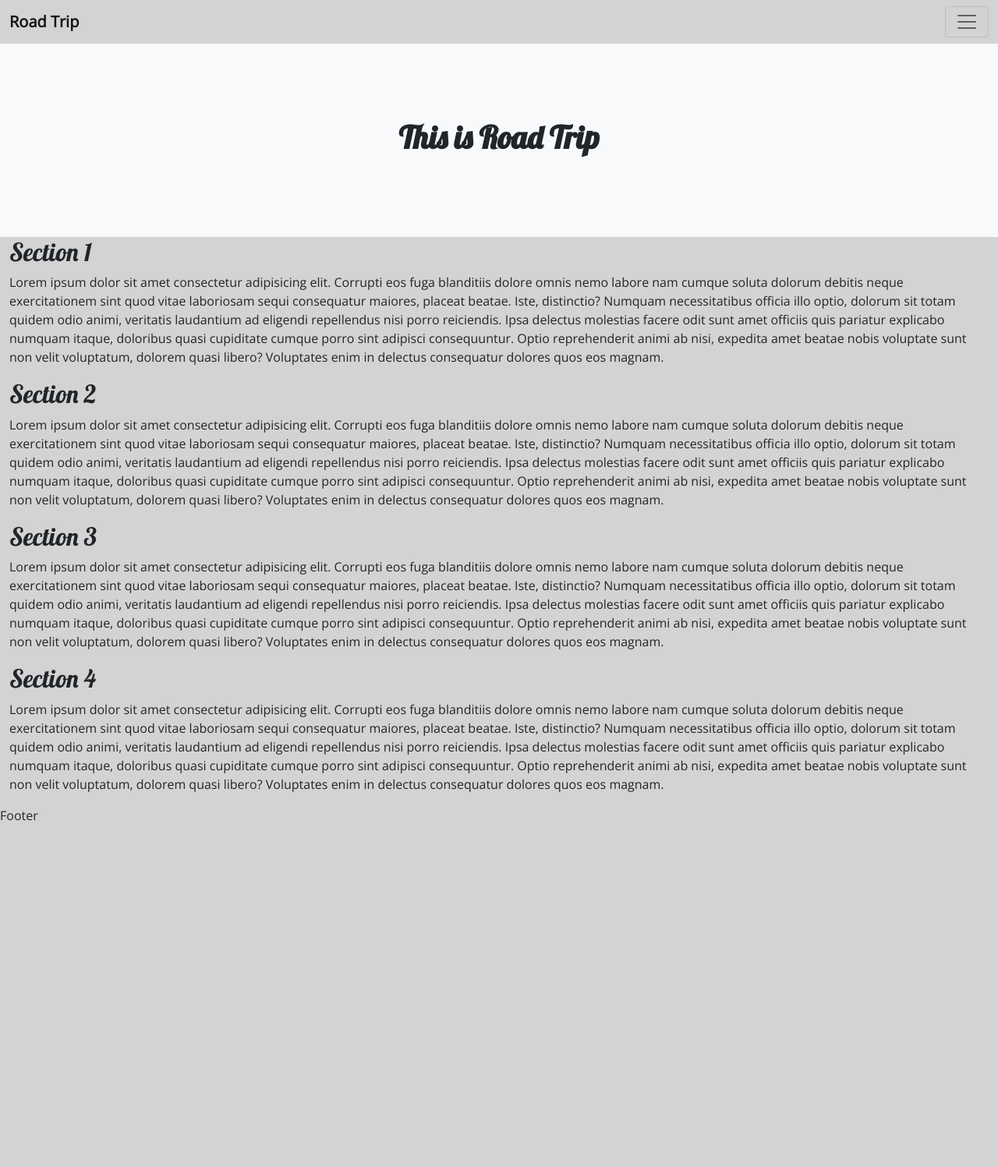
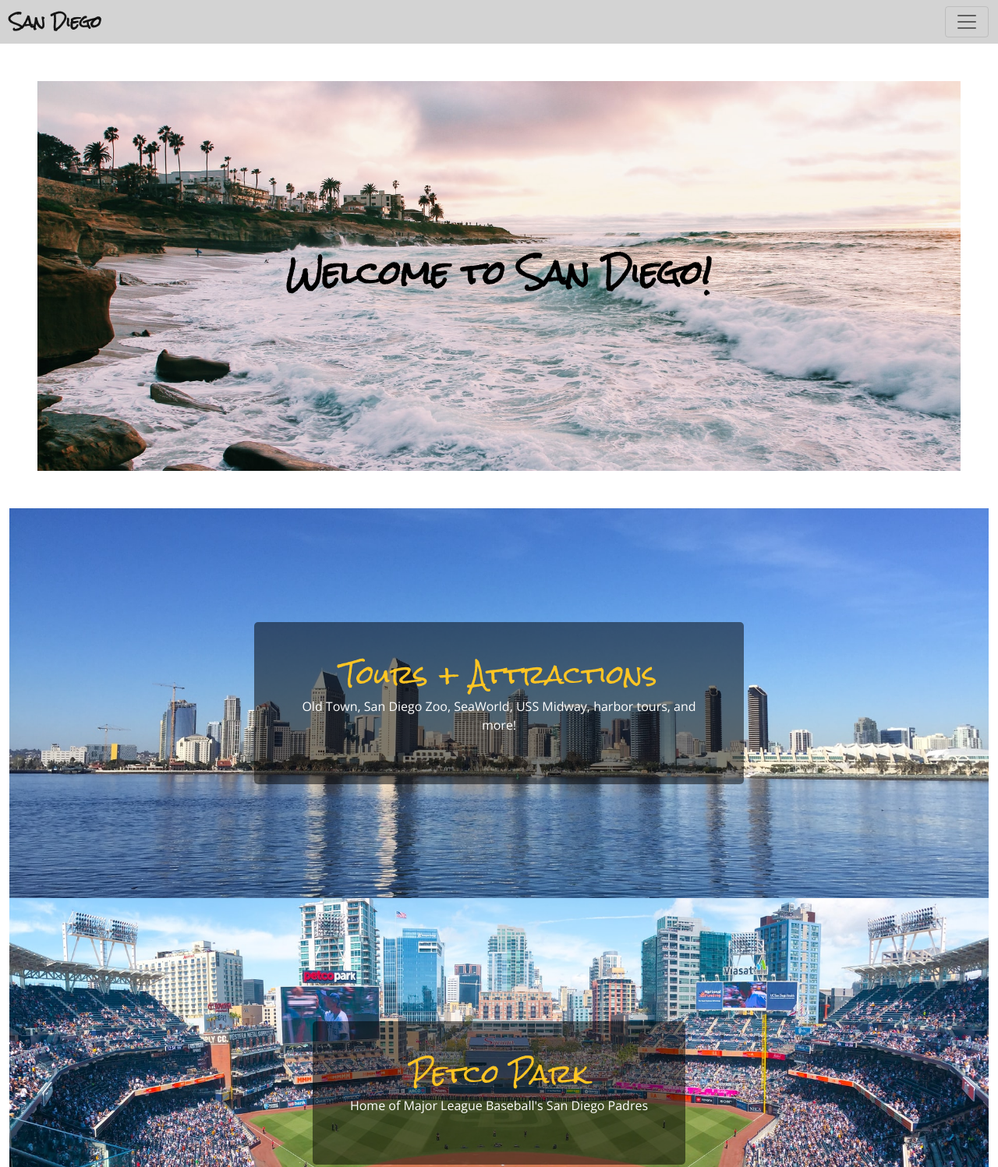
Before and after one commit to tborba1/parallax-practice, a plain HTML site: page index.html in a window 1280 px wide. Shown: the top 1497 px of the page at 78% size. Before the commit the page ends 1058 px from the top, so only its background shows below. Drawn offline with nearby package versions, Linux system fonts and the light colour scheme.

Commit message:
feat: updated navbar, jumbotron, sections, basic footer

```diff
--- a/css/style.css
+++ b/css/style.css
@@ -1,30 +1,96 @@
 body {
-    background-color: lightgray;
     font-family: 'Open Sans', sans-serif;
 }
 
-h1 {
-    font-family: 'Lobster', cursive;
+.navbar {
+    background-color: lightgray;
 }
 
-h2 {
-    font-family: 'Lobster', cursive;
+.navbar-brand {
+    font-family: 'Rock Salt', cursive;
 }
+
+h1 a {
+    font-family: 'Rock Salt', cursive;
+    color: black;
+    text-decoration: none;
+}
+
+h2 a {
+    font-family: 'Rock Salt', cursive;
+    color: #FFC523;
+    text-decoration: none;
+}
+
+p a {
+    color: white;
+    text-decoration: none;
+}
+
+a:hover {
+    color: #2099B2;
+}
+
 .parallax {
-    /* The image used */
-    background-image: url("img_parallax.jpg");
-
-    /* Set a specific height */
     min-height: 500px;
-
-    /* Create the parallax scrolling effect */
     background-attachment: fixed;
     background-position: center;
     background-repeat: no-repeat;
     background-size: cover;
-  }
 
-/*
+    display: flex;
+    justify-content: center;
+    align-items: center;
+}
+
+.content {
+    background-color: rgba(0, 0, 0, .5);
+    color: white;
+    padding: 3em;
+    max-width: 50%;
+    border-radius: 5px;
+}
+
+.bg-beach {
+    background-image: url(/parallax-practice/img/beach_montylov-ktZZiHb-GoI-unsplash.jpg);
+}
+
+.bg-day {
+    background-image: url(/parallax-practice/img/daysky_hakan-toker-BhTgjLZ_v2U-unsplash.jpg);
+}
+
+.bg-petco {
+    background-image: url(/parallax-practice/img/petco_megan-ellis-6C35p33MiQ4-unsplash.jpg);
+}
+
+.bg-rainbow {
+    background-image: url(/parallax-practice/img/rainbow_sophie-emeny-g8_RshvAYCY-unsplash.jpg);
+}
+
+.bg-street {
+    background-image: url(/parallax-practice/img/gaslamp_stephen-leonardi-KtUFXs4LDRw-unsplash.jpg);
+}
+
+.bg-night {
+    background-image: url(/parallax-practice/img/nightsky_lucas-davies-uxIU0kYGu-k-unsplash.jpg);
+}
+
+footer {
+    background-color: lightgray;
+}
+
+.unsplash a {
+    color: black;
+}
+/* FONTS:
 font-family: 'Lobster', cursive;
 font-family: 'Open Sans', sans-serif;
+font-family: 'Rock Salt', cursive;
 */
+
+/* COLORS:
+color: #2B494D; dark teal
+color: #FFC523; yellow
+color: #028762; green
+color: #2099B2; medium teal
+*/
--- a/index.html
+++ b/index.html
@@ -6,69 +6,99 @@
     <link href="https://cdn.jsdelivr.net/npm/bootstrap@5.1.3/dist/css/bootstrap.min.css" rel="stylesheet" integrity="sha384-1BmE4kWBq78iYhFldvKuhfTAU6auU8tT94WrHftjDbrCEXSU1oBoqyl2QvZ6jIW3" crossorigin="anonymous">
     <link rel="preconnect" href="https://fonts.googleapis.com">
     <link rel="preconnect" href="https://fonts.gstatic.com" crossorigin>
-    <link href="https://fonts.googleapis.com/css2?family=Lobster&family=Open+Sans&display=swap" rel="stylesheet">
+    <link href="https://fonts.googleapis.com/css2?family=Lobster&family=Open+Sans&family=Rock+Salt&display=swap" rel="stylesheet">
     <link href="css/style.css" rel="stylesheet">
-    <title>Hello, world!</title>
+    <title>MF Day 7</title>
   </head>
 
   <body>
 
-    <nav class="navbar navbar-light">
+    <nav class="navbar navbar-light sticky-top">
       <div class="container-fluid">
-        <a class="navbar-brand fw-bold" href="https://geekwiseacademy.github.io/virtual-mobile-friendly-websites/seven.html">Road Trip</a>
+        <a class="navbar-brand fw-bold" href="https://geekwiseacademy.github.io/virtual-mobile-friendly-websites/seven.html">San Diego</a>
         <button class="navbar-toggler" type="button" data-bs-toggle="collapse" data-bs-target="#navbarNav" aria-controls="navbarNav" aria-expanded="false" aria-label="Toggle navigation">
           <span class="navbar-toggler-icon"></span>
         </button>
         <div class="collapse navbar-collapse" id="navbarNav">
           <ul class="navbar-nav text-end">
             <li class="nav-item">
-              <a class="nav-link active" aria-current="page" href="#Section1">Section 1</a>
+              <a class="nav-link active" aria-current="page" href="#Home">Home</a>
             </li>
             <li class="nav-item">
-              <a class="nav-link" href="#Section2">Section 2</a>
+              <a class="nav-link" href="#Section1">Tours + Attractions</a>
             </li>
             <li class="nav-item">
-              <a class="nav-link" href="#Section3">Section 3</a>
+              <a class="nav-link" href="#Section2">Petco Park</a>
             </li>
             <li class="nav-item">
-              <a class="nav-link" href="#Section4">Section 4</a>
+              <a class="nav-link" href="#Section3">LGBTQ</a>
+            </li>
+            <li class="nav-item">
+              <a class="nav-link" href="#Section4">Downtown</a>
+            </li>
+            <li class="nav-item">
+              <a class="nav-link" href="#Section5">Nightlife</a>
             </li>
           </ul>
         </div>
       </div>
     </nav>
 
-    <div class="jumbotron bg-light text-dark text-center p-5">
-      <div class="container p-5">
-            <h1 class="fw-bold">This is Road Trip</h1>
+    <div id="Home" class="jumbotron text-dark text-center p-5">
+      <div class="container-fluid bg-beach parallax">
+            <h1 class="fw-bold"><a href="https://www.sandiego.org/articles/about-san-diego-ca.aspx" target="_blank">Welcome to San Diego!</a></h1>
       </div>
     </div>
 
     <main class="container-fluid">
-      <section id="Section1">
-        <h2>Section 1</h2>
-        <p>Lorem ipsum dolor sit amet consectetur adipisicing elit. Corrupti eos fuga blanditiis dolore omnis nemo labore nam cumque soluta dolorum debitis neque exercitationem sint quod vitae laboriosam sequi consequatur maiores, placeat beatae. Iste, distinctio? Numquam necessitatibus officia illo optio, dolorum sit totam quidem odio animi, veritatis laudantium ad eligendi repellendus nisi porro reiciendis. Ipsa delectus molestias facere odit sunt amet officiis quis pariatur explicabo numquam itaque, doloribus quasi cupiditate cumque porro sint adipisci consequuntur. Optio reprehenderit animi ab nisi, expedita amet beatae nobis voluptate sunt non velit voluptatum, dolorem quasi libero? Voluptates enim in delectus consequatur dolores quos eos magnam.
-        </p>
+
+      <!-- <section id="Home" class="bg-beach parallax text-dark text-center">
+          <h1 class="fw-bold">This is San Diego</h1>
+      </section> -->
+
+      <section id="Section1" class="bg-day text-center parallax">
+        <div class="content text-center">
+          <h2><a href="https://www.sandiegovisit.org/" target ="_blank">Tours + Attractions</a></h2>
+          <p>Old Town, San Diego Zoo, SeaWorld, USS Midway, harbor tours, and more!</p>
+        </div>
       </section>
-      <section id="Section2">
-        <h2>Section 2</h2>
-        <p>Lorem ipsum dolor sit amet consectetur adipisicing elit. Corrupti eos fuga blanditiis dolore omnis nemo labore nam cumque soluta dolorum debitis neque exercitationem sint quod vitae laboriosam sequi consequatur maiores, placeat beatae. Iste, distinctio? Numquam necessitatibus officia illo optio, dolorum sit totam quidem odio animi, veritatis laudantium ad eligendi repellendus nisi porro reiciendis. Ipsa delectus molestias facere odit sunt amet officiis quis pariatur explicabo numquam itaque, doloribus quasi cupiditate cumque porro sint adipisci consequuntur. Optio reprehenderit animi ab nisi, expedita amet beatae nobis voluptate sunt non velit voluptatum, dolorem quasi libero? Voluptates enim in delectus consequatur dolores quos eos magnam.
-        </p>
+
+      <section id="Section2" class="bg-petco parallax">
+        <div class="content text-center">
+          <h2><a href="https://www.mlb.com/padres/ballpark" target ="_blank">Petco Park</a></h2>
+          <p>Home of Major League Baseball's San Diego Padres</p>
+        </div>
       </section>
-      <section id="Section3">
-        <h2>Section 3</h2>
-        <p>Lorem ipsum dolor sit amet consectetur adipisicing elit. Corrupti eos fuga blanditiis dolore omnis nemo labore nam cumque soluta dolorum debitis neque exercitationem sint quod vitae laboriosam sequi consequatur maiores, placeat beatae. Iste, distinctio? Numquam necessitatibus officia illo optio, dolorum sit totam quidem odio animi, veritatis laudantium ad eligendi repellendus nisi porro reiciendis. Ipsa delectus molestias facere odit sunt amet officiis quis pariatur explicabo numquam itaque, doloribus quasi cupiditate cumque porro sint adipisci consequuntur. Optio reprehenderit animi ab nisi, expedita amet beatae nobis voluptate sunt non velit voluptatum, dolorem quasi libero? Voluptates enim in delectus consequatur dolores quos eos magnam.
-        </p>
+
+      <section id="Section3" class="bg-rainbow parallax">
+        <div class="content text-center">
+          <h2><a href="https://www.sandiego.org/plan/lgbtq.aspx" target ="_blank">LGBTQ</a></h2>
+          <p><a href="https://sdpride.org/" target="_blank">San Diego Pride (July)</a></p>
+        </div>
       </section>
-      <section id="Section4">
-        <h2>Section 4</h2>
-        <p>Lorem ipsum dolor sit amet consectetur adipisicing elit. Corrupti eos fuga blanditiis dolore omnis nemo labore nam cumque soluta dolorum debitis neque exercitationem sint quod vitae laboriosam sequi consequatur maiores, placeat beatae. Iste, distinctio? Numquam necessitatibus officia illo optio, dolorum sit totam quidem odio animi, veritatis laudantium ad eligendi repellendus nisi porro reiciendis. Ipsa delectus molestias facere odit sunt amet officiis quis pariatur explicabo numquam itaque, doloribus quasi cupiditate cumque porro sint adipisci consequuntur. Optio reprehenderit animi ab nisi, expedita amet beatae nobis voluptate sunt non velit voluptatum, dolorem quasi libero? Voluptates enim in delectus consequatur dolores quos eos magnam.
-        </p>
+
+      <section id="Section4" class="bg-street parallax">
+        <div class="content text-center">
+          <h2><a href="https://www.gaslamp.org/" target ="_blank">Downtown</a></h2>
+          <p>Gaslamp Quarter - The Historic Heart of San Diego</p>
+        </div>
       </section>
+
+      <section id="Section5" class="bg-night parallax">
+        <div class="content text-center">
+          <h2><a href="https://www.sandiego.org/explore/things-to-do/nightlife.aspx" target ="_blank">Nightlife</a></h2>
+          <p>Gaslamp Quarter has <span class="fw-bold">16</span> walkable blocks packed with over <span class="fw-bold">180</span> restaurants, <span class="fw-bold">50</span> bars and <span class="fw-bold">10</span> nightclubs.</p>
+        </div>
+      </section>
+
     </main>
 
     <footer>
-      Footer
+      <p class="unsplash text-center p-5">&copy;2022
+        <a href="https://github.com/tborba1" target="_blank">Taryn Borba</a>
+        | Images:
+        <a href="https://unsplash.com/s/photos/san-diego?orientation=landscape" target="_blank">Unsplash</a>
+      </p>
     </footer>
 
     <script src="https://cdn.jsdelivr.net/npm/bootstrap@5.1.3/dist/js/bootstrap.bundle.min.js" integrity="sha384-ka7Sk0Gln4gmtz2MlQnikT1wXgYsOg+OMhuP+IlRH9sENBO0LRn5q+8nbTov4+1p" crossorigin="anonymous"></script>
```
Also changed, not shown: img/beach_montylov-ktZZiHb-GoI-unsplash.jpg (added), img/daysky_hakan-toker-BhTgjLZ_v2U-unsplash.jpg (added), img/gaslamp_stephen-leonardi-KtUFXs4LDRw-unsplash.jpg (added), img/nightsky_lucas-davies-uxIU0kYGu-k-unsplash.jpg (added), img/petco_megan-ellis-6C35p33MiQ4-unsplash.jpg (added), img/rainbow_sophie-emeny-g8_RshvAYCY-unsplash.jpg (added).
